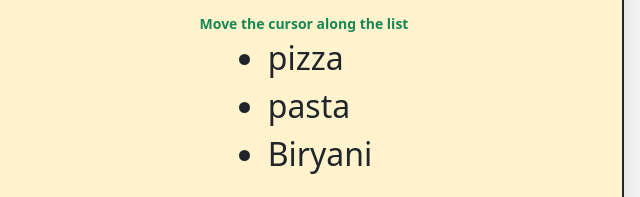
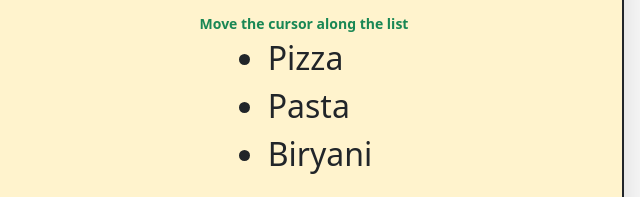
Before and after one commit to ShafiaChy/shopping-list, a plain HTML site: page broken-list/list.html in a window 1280 px wide. Shown: the part 287-484 px from the top of the page, 336-976 px from the left. Drawn offline with nearby package versions, Linux system fonts and the light colour scheme.

Commit message:
code updated

```diff
--- a/broken-list/list.html
+++ b/broken-list/list.html
@@ -75,8 +75,8 @@
 
           <div class="d-flex justify-content-center">
             <ul id="item-list" class="fs-2">
-              <li>pizza</li>
-              <li>pasta</li>
+              <li>Pizza</li>
+              <li>Pasta</li>
               <li>Biryani</li>
             </ul>
           </div>
```
Also changed, not shown: solution/index.html (+2 -2 lines).
